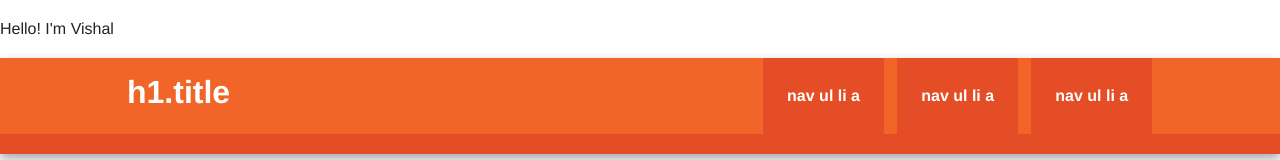
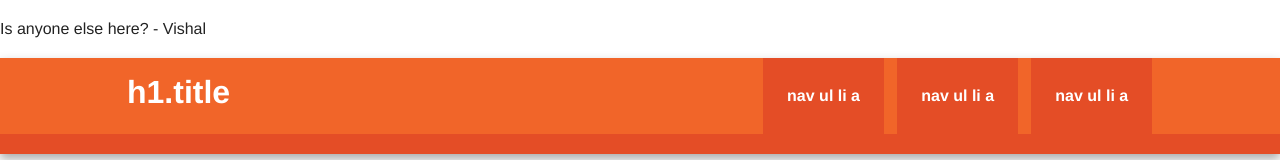
Before and after one commit to creativeday/Team4, a plain HTML site: page index.html in a window 1280 px wide. Shown: the top 160 px of the page. Drawn offline with nearby package versions, Linux system fonts and the light colour scheme.

Commit message:
SwamiPush

```diff
--- a/index.html
+++ b/index.html
@@ -13,7 +13,7 @@
         <script src="js/vendor/modernizr-2.6.2-respond-1.1.0.min.js"></script>
     </head>
     <body>
-        <p>Hello! I'm Vishal</p>
+        <p>Is anyone else here? - Vishal</p>
         <div class="header-container">
             <header class="wrapper clearfix">
                 <h1 class="title">h1.title</h1>
```
Also changed, not shown: .c9/metadata/workspace/index.html, 1 other file.
